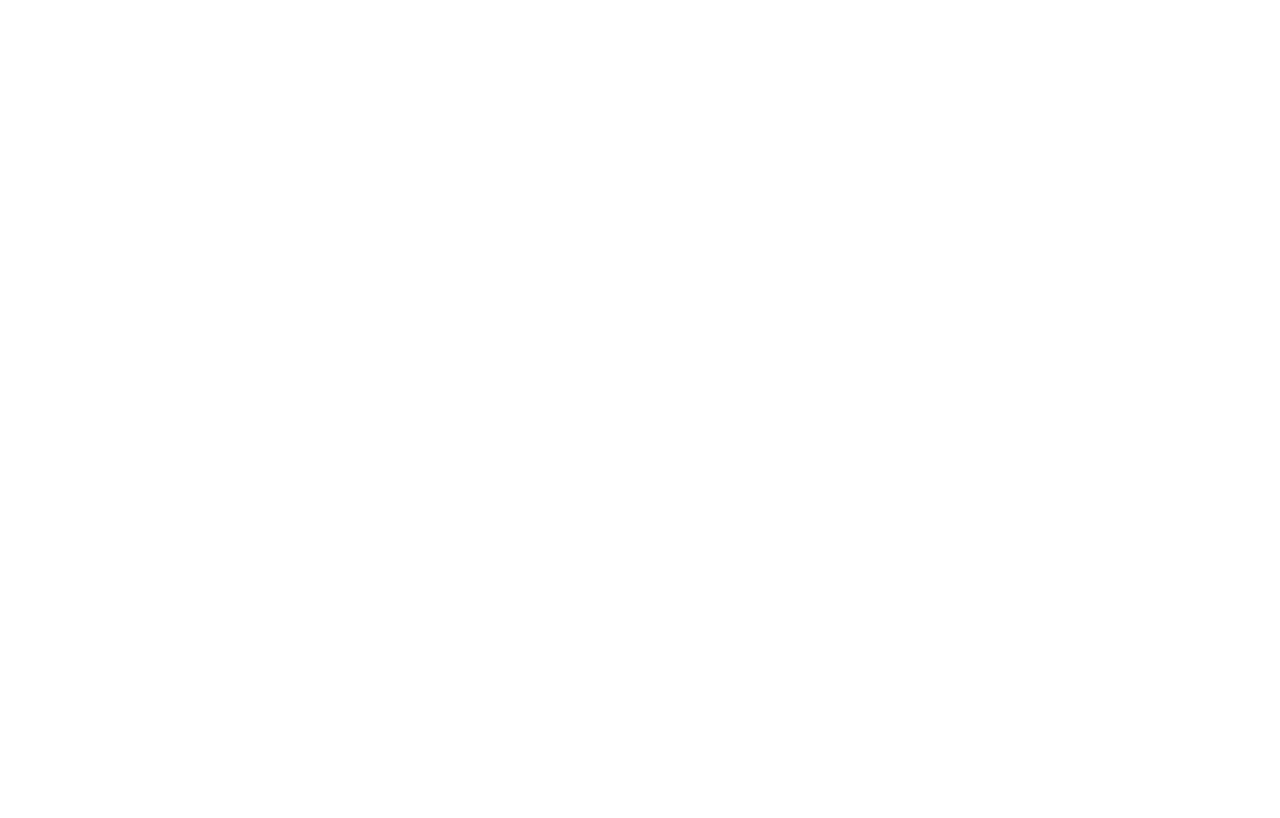
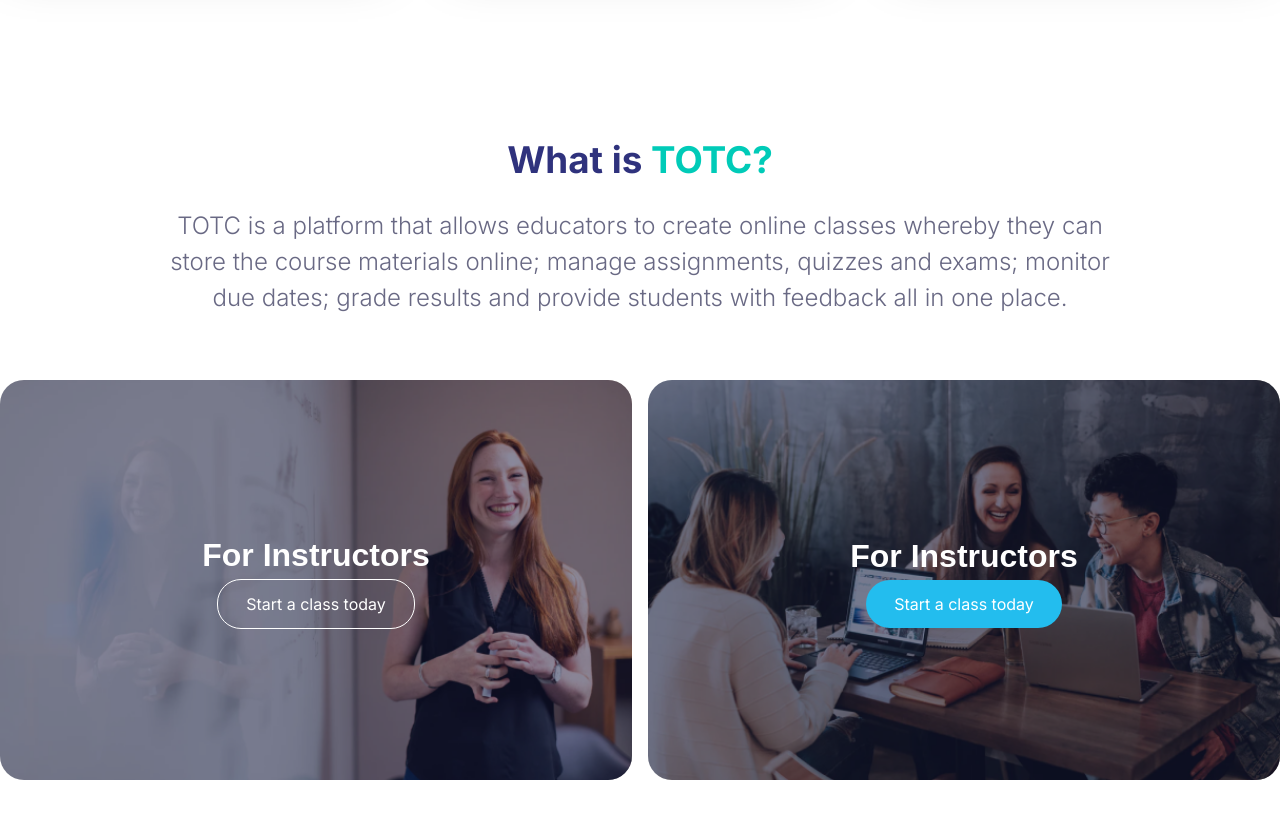
Before and after one commit to Meedux/totc, a Next.js app: page / in a window 1280 px wide. Shown: the part 2260-3078 px from the top of the page. Before the commit the page ends 2232 px from the top, so only its background shows below. Built offline with nearby package versions, Linux system fonts and the light colour scheme.

Commit message:
About Section

```diff
--- a/app/page.tsx
+++ b/app/page.tsx
@@ -1,4 +1,5 @@
 import Navbar from "@/components/landing/Navbar";
+import AboutContainer from "@/components/landing/about/AboutContainer";
 import AchievementContainer from "@/components/landing/achievements/AchievementContainer";
 import HeroContainer from "@/components/landing/hero/HeroContainer";
 import OverviewContainer from "@/components/landing/overview/OverviewContainer";
@@ -13,6 +14,7 @@ export default function Home() {
         <HeroContainer />
         <AchievementContainer />
         <OverviewContainer />
+        <AboutContainer />
       </div>
     </div>
     </>
--- a/components/landing/about/AboutContainer.tsx
+++ b/components/landing/about/AboutContainer.tsx
@@ -1,11 +1,40 @@
-import React from 'react'
+import React from "react";
 
 const AboutContainer = () => {
   return (
     <>
+      <div className="container mt-[10rem] pb-[5rem]">
+        <div className="flex justify-center items-center flex-col mb-[4rem]">
+          <p className="text-center text-[2.3rem] text-[#2F327D] font-bold mb-5">
+            What is <span className="text-[#00CBB8]">TOTC?</span>
+          </p>
+          <p className="text-24 text-[#696984] lg:w-[60rem] font-light text-center">
+            TOTC is a platform that allows educators to create online classes
+            whereby they can store the course materials online; manage
+            assignments, quizzes and exams; monitor due dates; grade results and
+            provide students with feedback all in one place.
+          </p>
+        </div>
 
+
+        <div className="grid grid-cols-6 gap-4">
+          <div className="col-span-3 bg-[url('/about-1.png')] rounded-3xl bg-cover h-[25rem]">
+            <div className="bg-[#171B41]/50 p-5 rounded-3xl h-full flex flex-col justify-center items-center">
+              <h1 className="text-[7px] sm:text-[12px] md:text-[20px] lg:text-[32px] text-white font-semibold font-poppins">For Instructors</h1>
+              <button className="py-3 px-7 text-white rounded-3xl border-white border">Start a class today</button>
+            </div>
+          </div>
+
+          <div className="col-span-3 bg-[url('/about-2.png')] rounded-3xl bg-cover h-[25rem]">
+            <div className="bg-[#171B41]/50 p-5 rounded-3xl h-full flex flex-col justify-center items-center">
+              <h1 className="text-[7px] sm:text-[12px] md:text-[20px] lg:text-[32px] text-white font-semibold font-poppins">For Instructors</h1>
+              <button className="py-3 px-7 text-white rounded-3xl bg-[#23BDEE]">Start a class today</button>
+            </div>
+          </div>
+        </div>
+      </div>
     </>
-  )
-}
+  );
+};
 
-export default AboutContainer
+export default AboutContainer;
```
Also changed, not shown: public/about-1.png (added), public/about-2.png (added).
